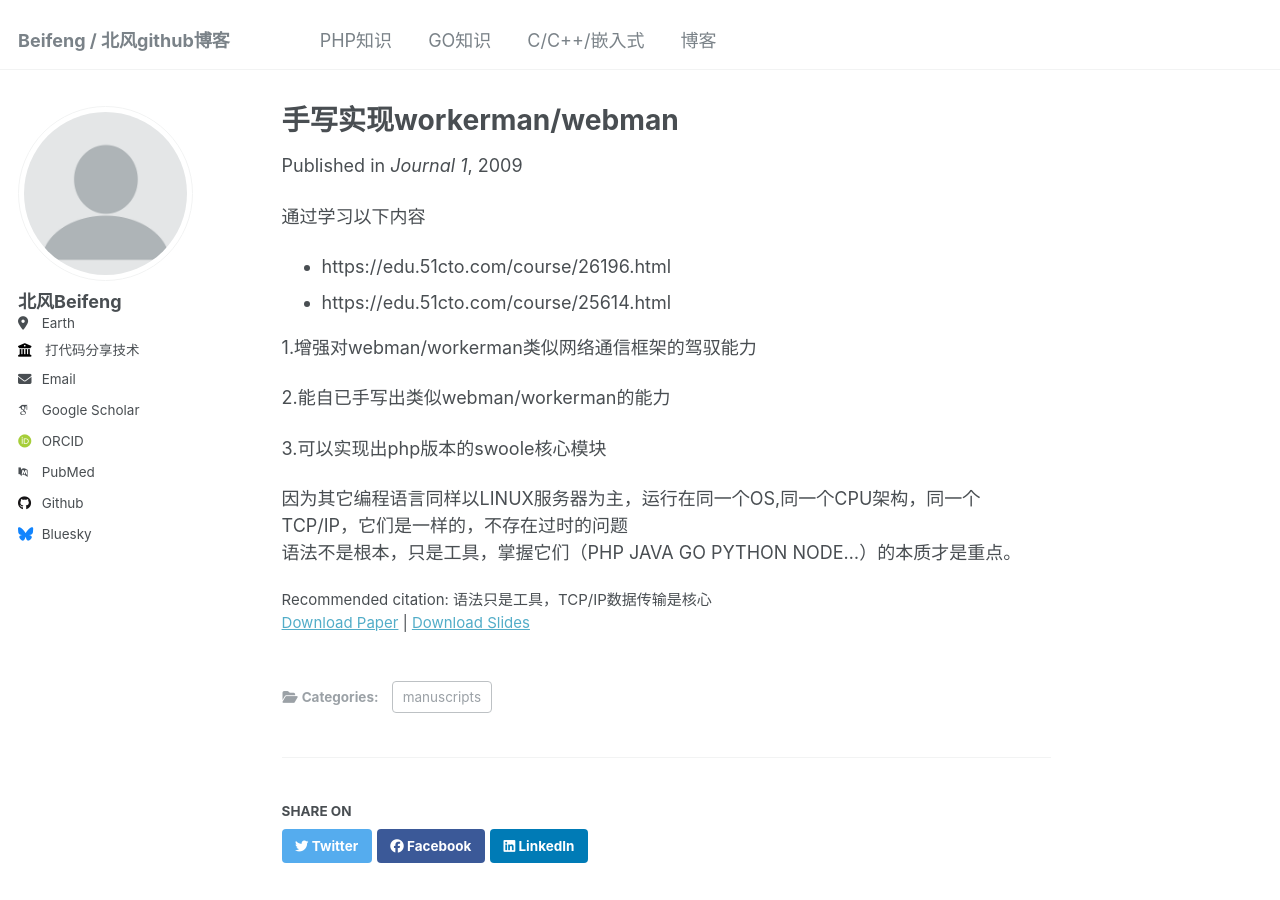
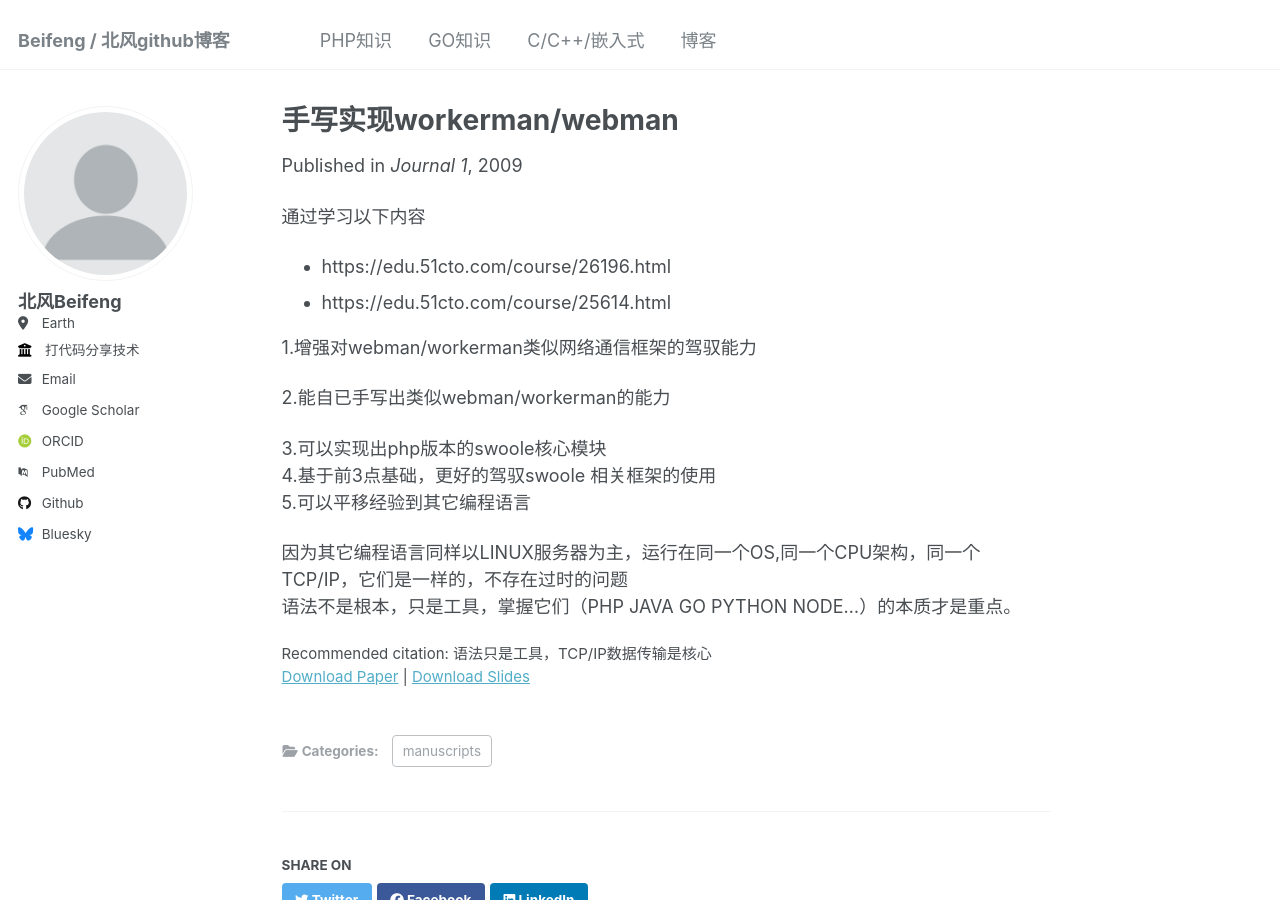
Before and after one commit to beifengisnil/beifengisnil.github.io, a Jekyll site: the page built from _publications/2009-10-01-paper-title-number-1.md, in a window 1280 px wide and 900 px high. Built offline with Jekyll 4.4.1, drawn with Linux system fonts in a browser that asks for light colours; some web fonts are replaced.

Commit message:
Update 2009-10-01-paper-title-number-1.md

```diff
--- a/_publications/2009-10-01-paper-title-number-1.md
+++ b/_publications/2009-10-01-paper-title-number-1.md
@@ -21,6 +21,9 @@ citation: '语法只是工具，TCP/IP数据传输是核心'
 2.能自已手写出类似webman/workerman的能力
 
 3.可以实现出php版本的swoole核心模块
+4.基于前3点基础，更好的驾驭swoole 相关框架的使用
+5.可以平移经验到其它编程语言
+
 
 
 因为其它编程语言同样以LINUX服务器为主，运行在同一个OS,同一个CPU架构，同一个TCP/IP，它们是一样的，不存在过时的问题
```
